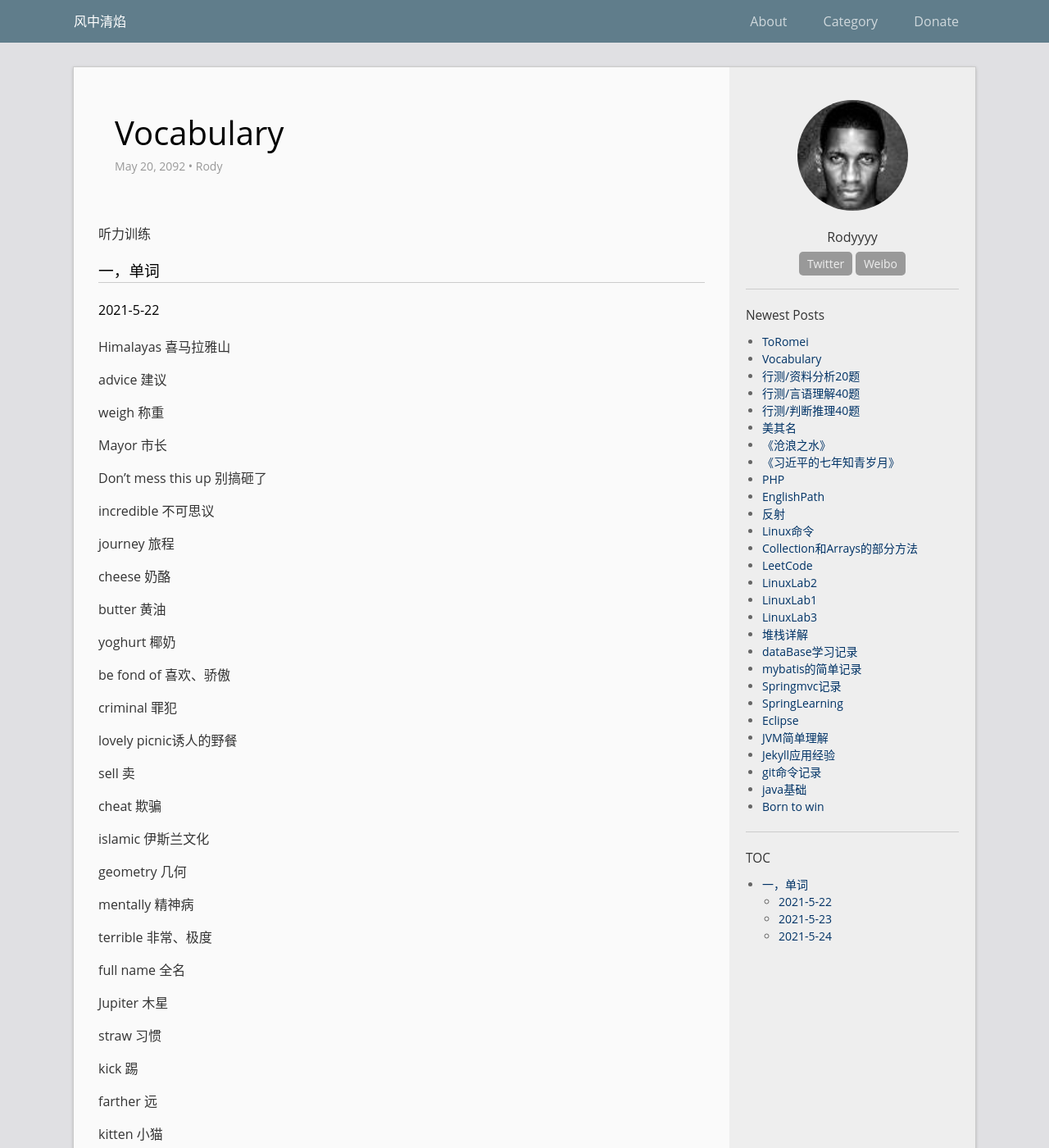
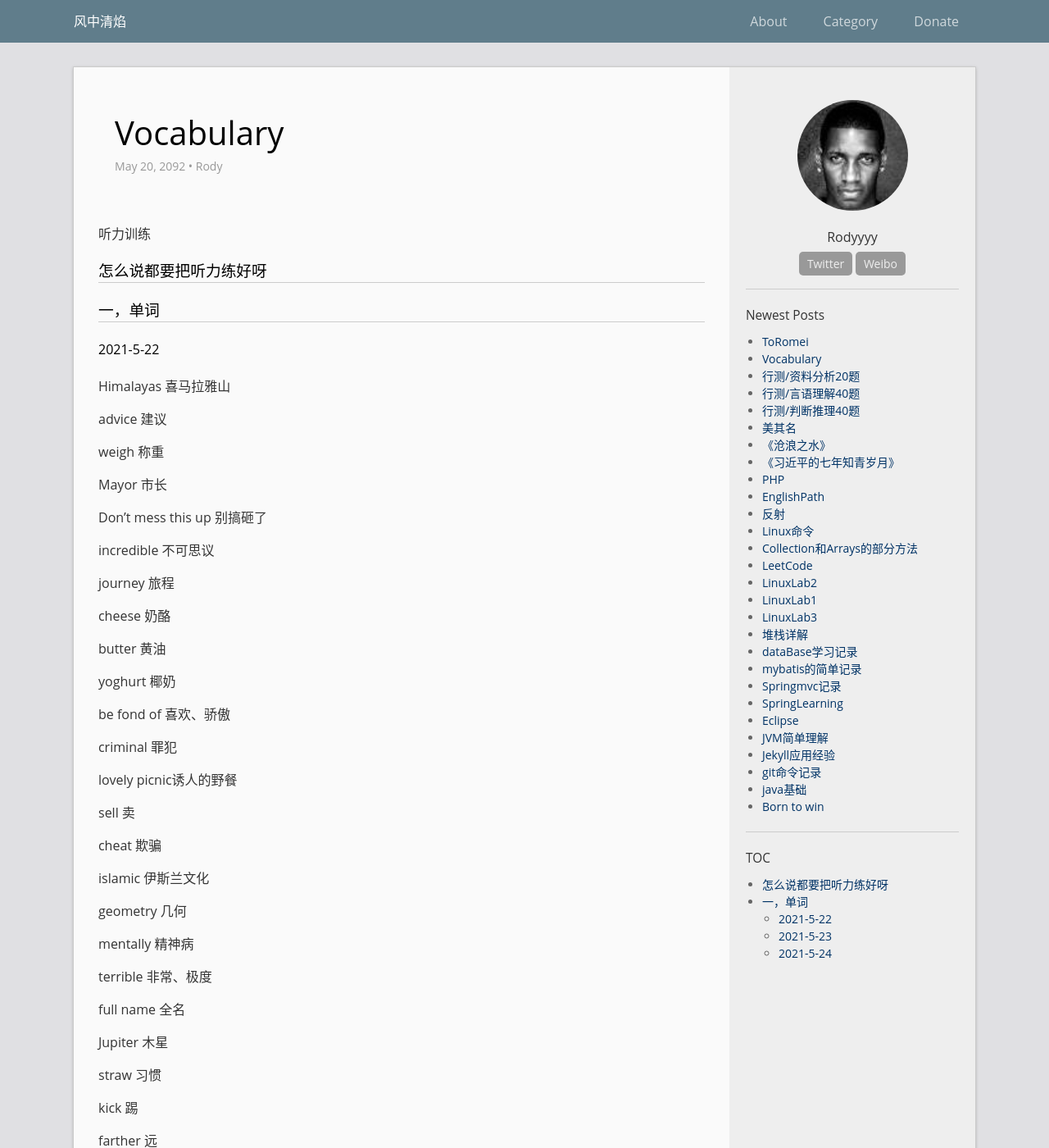
Before and after one commit to rodyyyy/rodyyyy.github.io, a Jekyll site: the page built from _posts/2092-5-20-Vocabulary.md, in a window 1280 px wide and 1400 px high. Shown: the whole window at 82% size. Built offline with Jekyll 4.4.1, drawn with Linux system fonts in a browser that asks for light colours.

Commit message:
update vocabulary

```diff
--- a/_posts/2092-5-20-Vocabulary.md
+++ b/_posts/2092-5-20-Vocabulary.md
@@ -5,6 +5,8 @@ author: Rody
 ---
 
 听力训练
+
+### 怎么说都要把听力练好呀
 
 ### 一，单词
 
```
